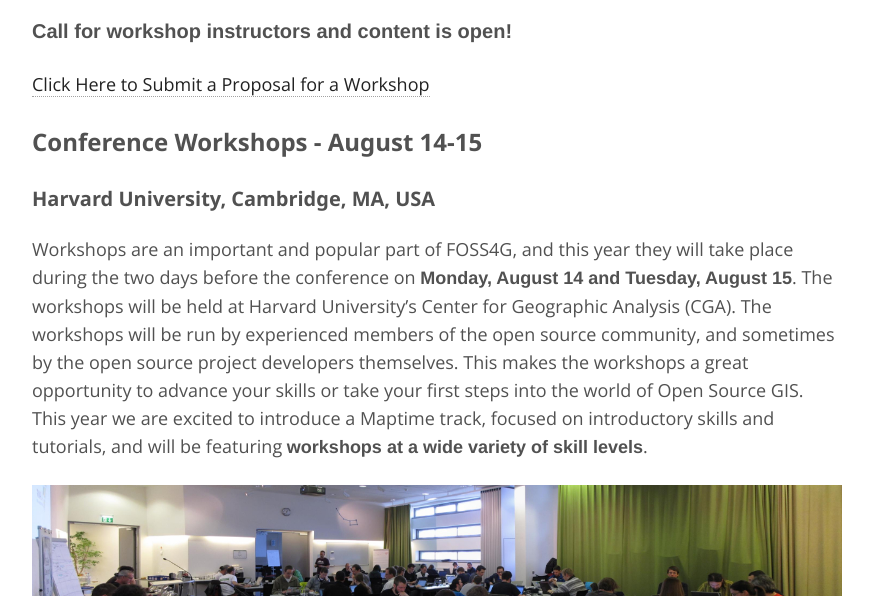
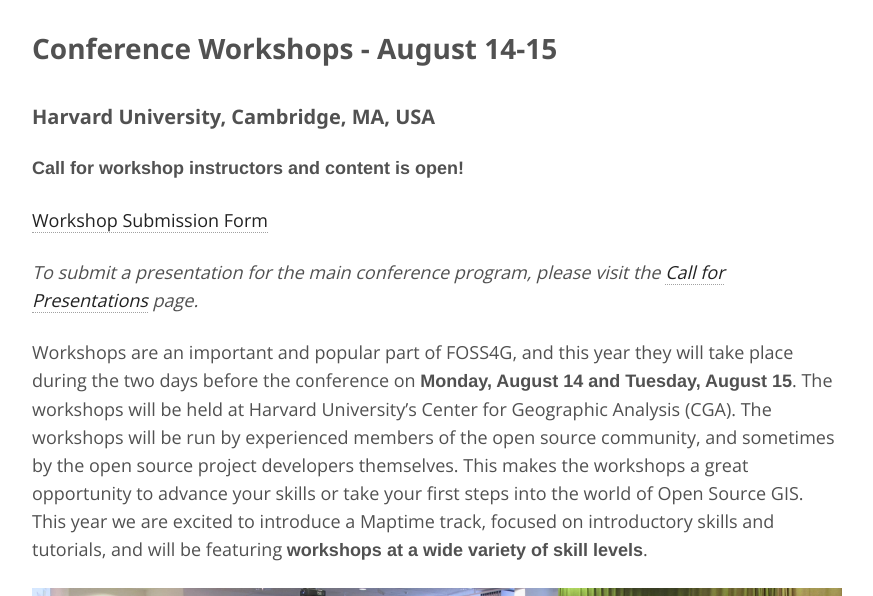
Before and after one commit to AvidGeo/foss4g2017-dev, a Jekyll site: the page built from workshops/index.md, in a window 1280 px wide and 900 px high, cut to the strip 304-900 px from the top of the window. Shown: the whole strip, without its empty margins (64-937 px from the left). Built offline with Jekyll 4.4.1, drawn with Linux system fonts in a browser that asks for light colours; some of the changed text lies outside the part shown.

Commit message:
workshop content updates
updates to workshop dates, site nav, and content

```diff
--- a/_includes/header.html
+++ b/_includes/header.html
@@ -14,6 +14,10 @@
         </li>
         <li class="dropdown">
           <a href="{{ site.baseurl }}/call-for-presentations/" class="dropbtn">Call For Presentations</a>
+          <div class="dropdown-content">
+            <a href="{{ site.baseurl }}/call-for-presentations">Main Conference</a>
+            <a href="{{ site.baseurl }}/workshops">Workshops</a>
+          </div>
         </li>
         <li class="dropdown">
           <a href="{{ site.baseurl }}/register/" class="dropbtn">Register</a>
--- a/call-for-presentations/index.html
+++ b/call-for-presentations/index.html
@@ -86,5 +86,6 @@
     <p>With feedback from the presentations and the editors, a final round of editing will occur to ensure high-quality papers. An effort will be made to get the best papers published in reputable academic journals, while the remainder will be published in the <a href="http://journal.osgeo.org/index.php/journal">OSGeo Journal</a>, the official journal of the Open Source Geospatial Foundation.</p>
     <h2>Submit a Presentation</h2>
     <p><strong>Submissions opening by the end of January</strong></p>
+    <em>To submit a presentation for the main conference program, please visit the <a href="../call-for-presentations">Call for Presentations</a> page.</em>
   <div class="floatc"></div>
 </div>
--- a/workshops/index.md
+++ b/workshops/index.md
@@ -10,13 +10,15 @@
 ads: false
 ---
 
+### Conference Workshops - August 14-15
+
+##### Harvard University, Cambridge, MA, USA
+
 <strong>Call for workshop instructors and content is open!</strong>
 
-[Click Here to Submit a Proposal for a Workshop](https://goo.gl/forms/K11bcwa5xkpmYAsA3)
+[Workshop Submission Form](https://goo.gl/forms/K11bcwa5xkpmYAsA3)
 
-#### Conference Workshops - August 14-15
-
-##### Harvard University, Cambridge, MA, USA
+<em>To submit a presentation for the main conference program, please visit the <a href="../call-for-presentations">Call for Presentations</a> page.</em>
 
 Workshops are an important and popular part of FOSS4G, and this year they will take place during the two days before the conference on <strong>Monday, August 14 and Tuesday, August 15</strong>. The workshops will be held at Harvard University’s Center for Geographic Analysis (CGA). The workshops will be run by experienced members of the open source community, and sometimes by the open source project developers themselves. This makes the workshops a great opportunity to advance your skills or take your first steps into the world of Open Source GIS. This year we are excited to introduce a Maptime track, focused on introductory skills and tutorials, and will be featuring <strong>workshops at a wide variety of skill levels</strong>.
 
@@ -72,14 +74,14 @@
 #### Presenter Compensation
 Workshop presenters will be compensated with a single payment of $650, for each 4 hour block of workshops that are given. This compensation is equivalent to the cost of an Early Bird registration. Compensation is limited to one payment per workshop, i.e., if there are multiple presenters the compensation will remain one payment of $650.
 
-[Click Here to Submit a Proposal for a Workshop](https://goo.gl/forms/K11bcwa5xkpmYAsA3)
-
 #### Important Dates
 
 Event | Date
 ----- | ----
-Call for Workshops Announced | January 21, 2017.
-Call for Workshops Closed | March 13, 2017.
-Workshop Selections Announced | March 20, 2017.
-Detailed Workshop Program | April 3, 2017.
-Workshops Take Place at Harvard | August 14/15, 2017.
+Call for Workshops Announced | January 21, 2017
+Call for Workshops Closed | March 13, 2017
+Workshop Selections Announced | March 20, 2017
+Detailed Workshop Program | April 3, 2017
+Workshops Take Place at Harvard | August 14/15, 2017
+
+[Workshop Submission Form](https://goo.gl/forms/K11bcwa5xkpmYAsA3)
```
